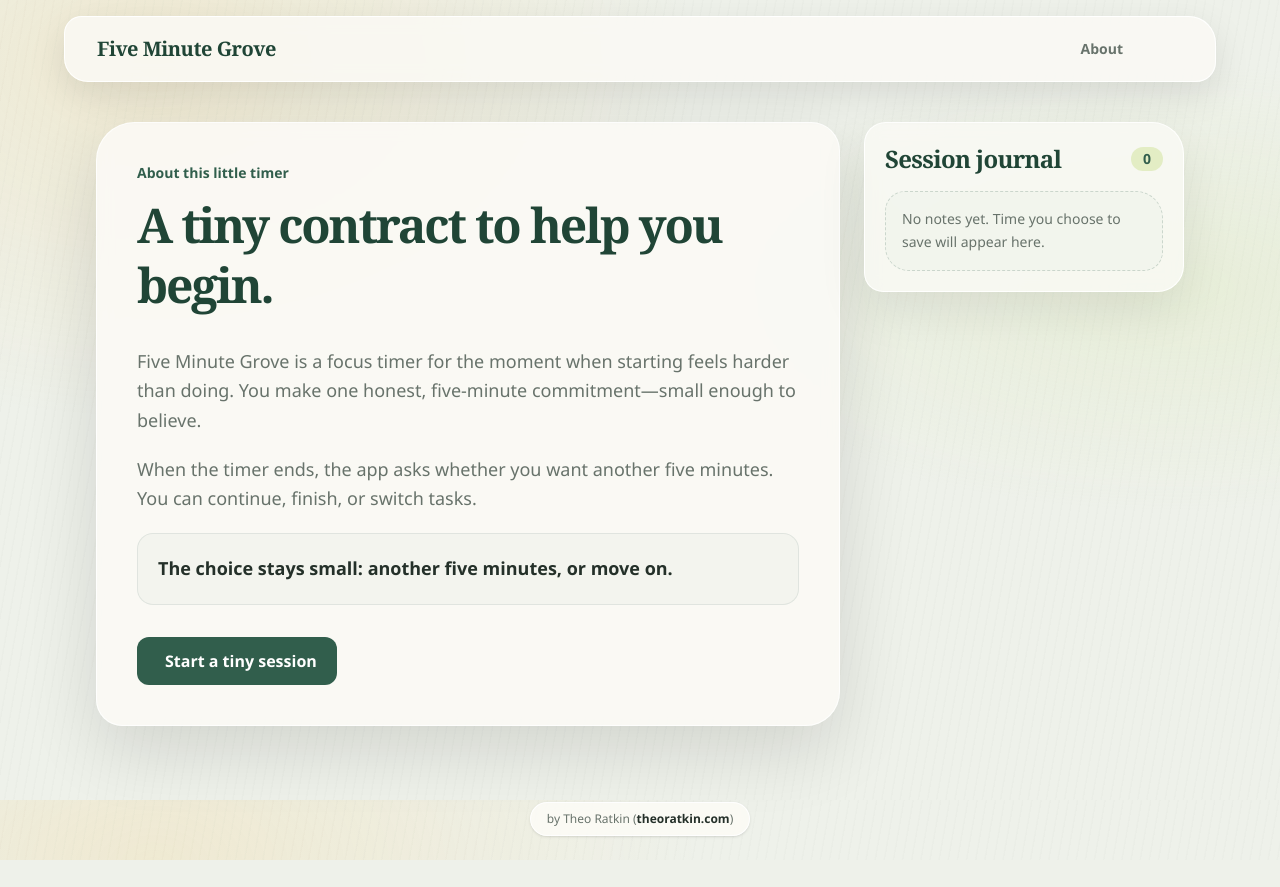
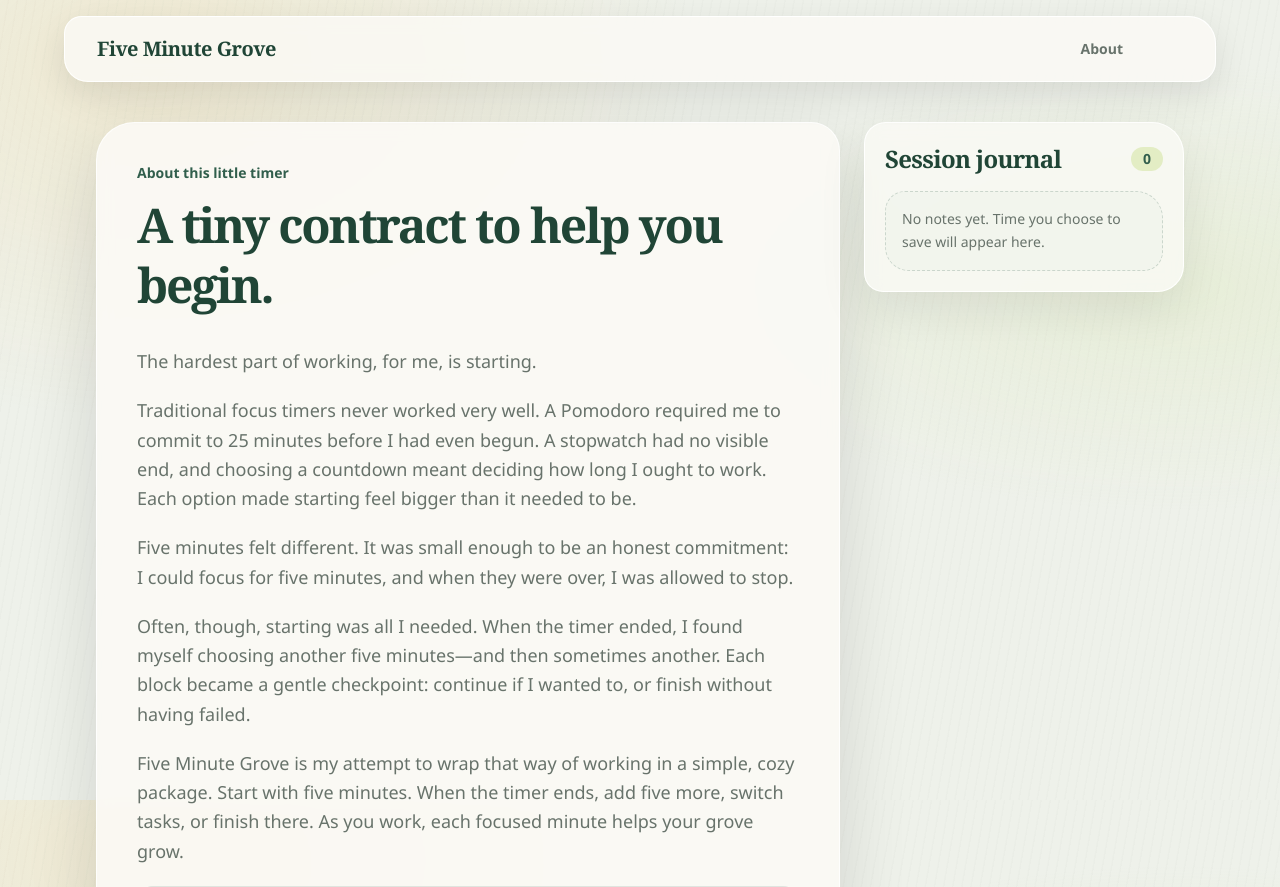
Before and after one commit to theoratkin/5-minute-grove, a SvelteKit app: page /about in a window 1280 px wide. Shown: the top 887 px of the page. Before the commit the page ends 860 px from the top, so only its background shows below. Built offline with nearby package versions, Linux system fonts and the light colour scheme.

Commit message:
feat: expand about page story
Explain the five-minute focus approach and its consent-based continuation.

```diff
--- a/src/routes/about/+page.svelte
+++ b/src/routes/about/+page.svelte
@@ -14,13 +14,22 @@
 
 	<div class="mt-8 grid gap-5 text-base leading-relaxed text-ink-muted sm:text-lg">
 		<p>
-			Five Minute Grove is a focus timer for the moment when starting feels harder than doing. You make one honest, five-minute commitment—small enough to believe.
+			The hardest part of working, for me, is starting.
 		</p>
 		<p>
-			When the timer ends, the app asks whether you want another five minutes. You can continue, finish, or switch tasks.
+			Traditional focus timers never worked very well. A Pomodoro required me to commit to 25 minutes before I had even begun. A stopwatch had no visible end, and choosing a countdown meant deciding how long I ought to work. Each option made starting feel bigger than it needed to be.
+		</p>
+		<p>
+			Five minutes felt different. It was small enough to be an honest commitment: I could focus for five minutes, and when they were over, I was allowed to stop.
+		</p>
+		<p>
+			Often, though, starting was all I needed. When the timer ended, I found myself choosing another five minutes—and then sometimes another. Each block became a gentle checkpoint: continue if I wanted to, or finish without having failed.
+		</p>
+		<p>
+			Five Minute Grove is my attempt to wrap that way of working in a simple, cozy package. Start with five minutes. When the timer ends, add five more, switch tasks, or finish there. As you work, each focused minute helps your grove grow.
 		</p>
 		<p class="rounded-2xl border border-moss/10 bg-mist/60 p-5 font-semibold text-ink">
-			The choice stays small: another five minutes, or move on.
+			It isn’t about squeezing as much work as possible out of every session. It’s about making the first step approachable and letting momentum grow voluntarily.
 		</p>
 	</div>
 
```
